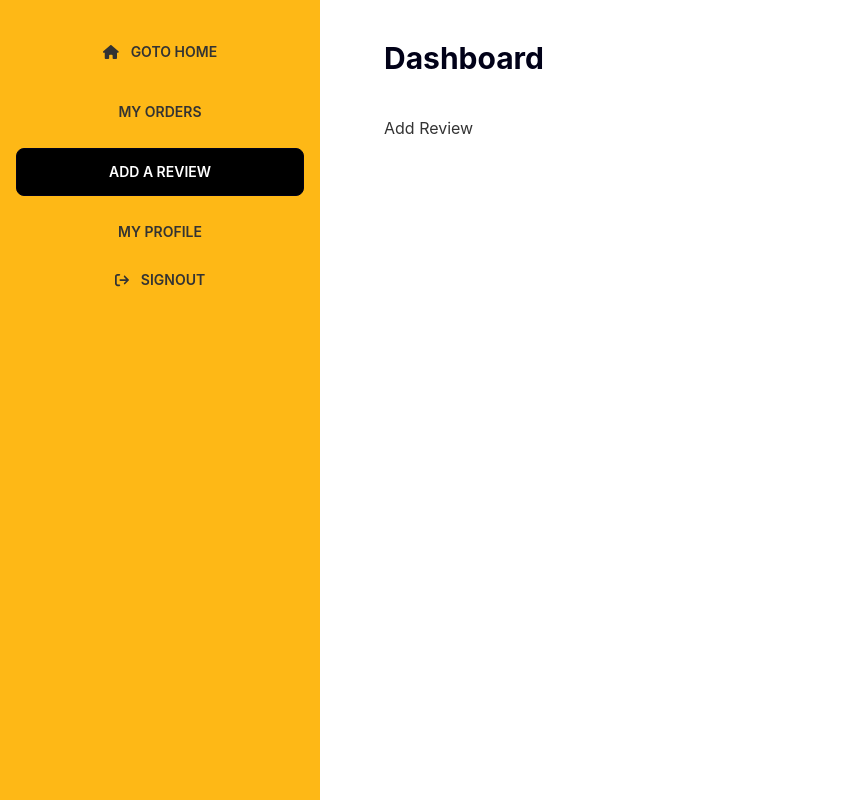
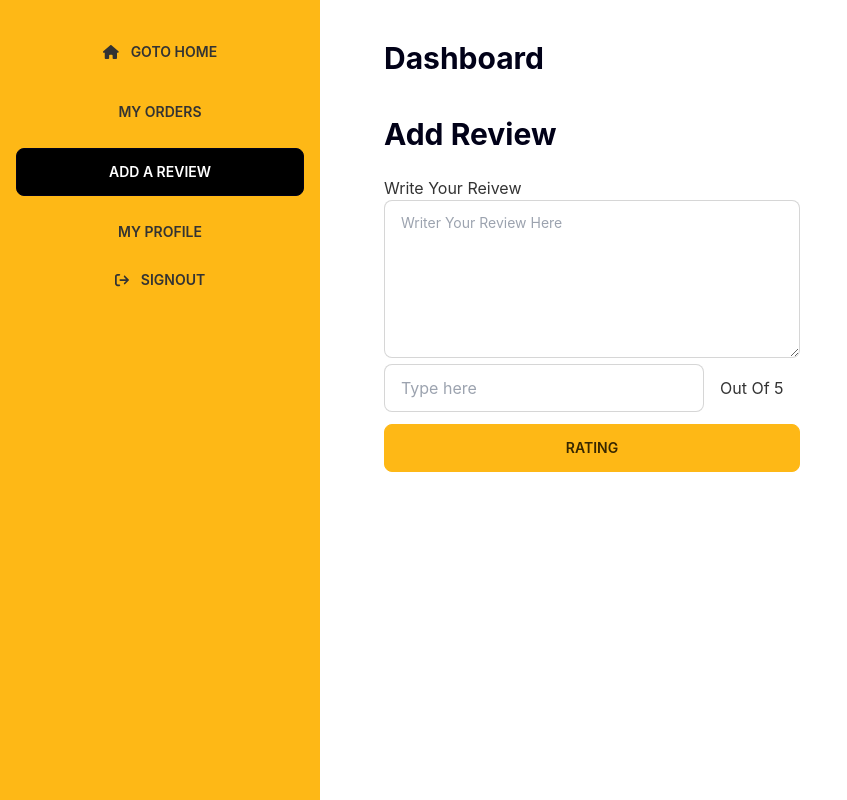
Before and after one commit to SamiulxHasanx07/exo-parts-client, a React (Create React App) app: page /dashboard/addreview in a window 1280 px wide. Shown: the whole page, without its empty margins (0-847 px from the left). Built offline with nearby package versions, Linux system fonts and the light colour scheme; no server answers; sample sign-in values are in the browser's storage.

Commit message:
add review from dashboard done

```diff
--- a/package.json
+++ b/package.json
@@ -18,6 +18,7 @@
     "react-firebase-hooks": "^5.0.3",
     "react-hook-form": "^7.31.2",
     "react-query": "^3.39.0",
+    "react-rating": "^2.0.5",
     "react-router-dom": "^6.3.0",
     "react-scripts": "5.0.1",
     "react-toastify": "^9.0.1",
--- a/src/pages/Dashboard/AddReview.js
+++ b/src/pages/Dashboard/AddReview.js
@@ -1,9 +1,48 @@
 import React from 'react';
+import { useAuthState } from 'react-firebase-hooks/auth';
+import auth from '../../fireabse.init';
 
 const AddReview = () => {
+    const [user] = useAuthState(auth)
+    const reviewSubmit = (e) => {
+        e.preventDefault();
+        const name = user?.displayName;
+        const email = user?.email;
+        const review = e.target.review.value;
+        const rating = e.target.rating.value;
+
+
+        fetch('http://localhost:5000/reviews', {
+            method: 'POST',
+            headers: {
+                'content-type': 'application/json'
+            },
+            body: JSON.stringify({ name, email, review, rating })
+        })
+            .then(res => res.json())
+            .then(data => console.log(data))
+
+        e.target.reset();
+
+    }
     return (
         <div>
-            <h2>Add Review</h2>
+            <h2 className='text-secondary text-3xl font-bold'>Add Review</h2>
+
+            <div className='w-[50%] mt-6'>
+                <form onSubmit={reviewSubmit}>
+                    <label>Write Your Reivew</label> <br />
+                    <textarea required name='review' rows="5" class="w-full textarea textarea-bordered" placeholder="Writer Your Review Here"></textarea>
+
+                    <div className='flex items-center'>
+                        <input required name='rating' min={1} max={5} type="number" placeholder="Type here" class="input input-bordered w-full max-w-xs" />
+                        <h3 className='ml-4'>Out Of 5</h3>
+                    </div>
+                    <div className='mt-3'>
+                        <input className='btn btn-primary w-full' type="submit" value="Rating" />
+                    </div>
+                </form>
+            </div>
         </div>
     );
 };
--- a/src/pages/Dashboard/Orders.js
+++ b/src/pages/Dashboard/Orders.js
@@ -1,11 +1,14 @@
 import React from 'react';
+import { useAuthState } from 'react-firebase-hooks/auth';
 import { useQuery } from 'react-query';
+import auth from '../../fireabse.init';
 import Order from './Order';
 
 const Orders = () => {
+    const [user] = useAuthState(auth)
 
     const fetchData = () => {
-        return fetch('http://localhost:5000/orders').then(res => res.json())
+        return fetch(`http://localhost:5000/orders/${user?.email}`).then(res => res.json())
     }
 
     const { data: orders, isLoading, refetch } = useQuery('user-orders', fetchData)
@@ -36,7 +39,6 @@ const Orders = () => {
                     <tbody>
 
                         {
-
                             orders?.map(( order, index) => <Order key={order._id} singleOrder={order} index={index} refetch={refetch}/>)
                         }
                     </tbody>
```
Also changed, not shown: 1 other file (tests, documents, lock files or other folders).
